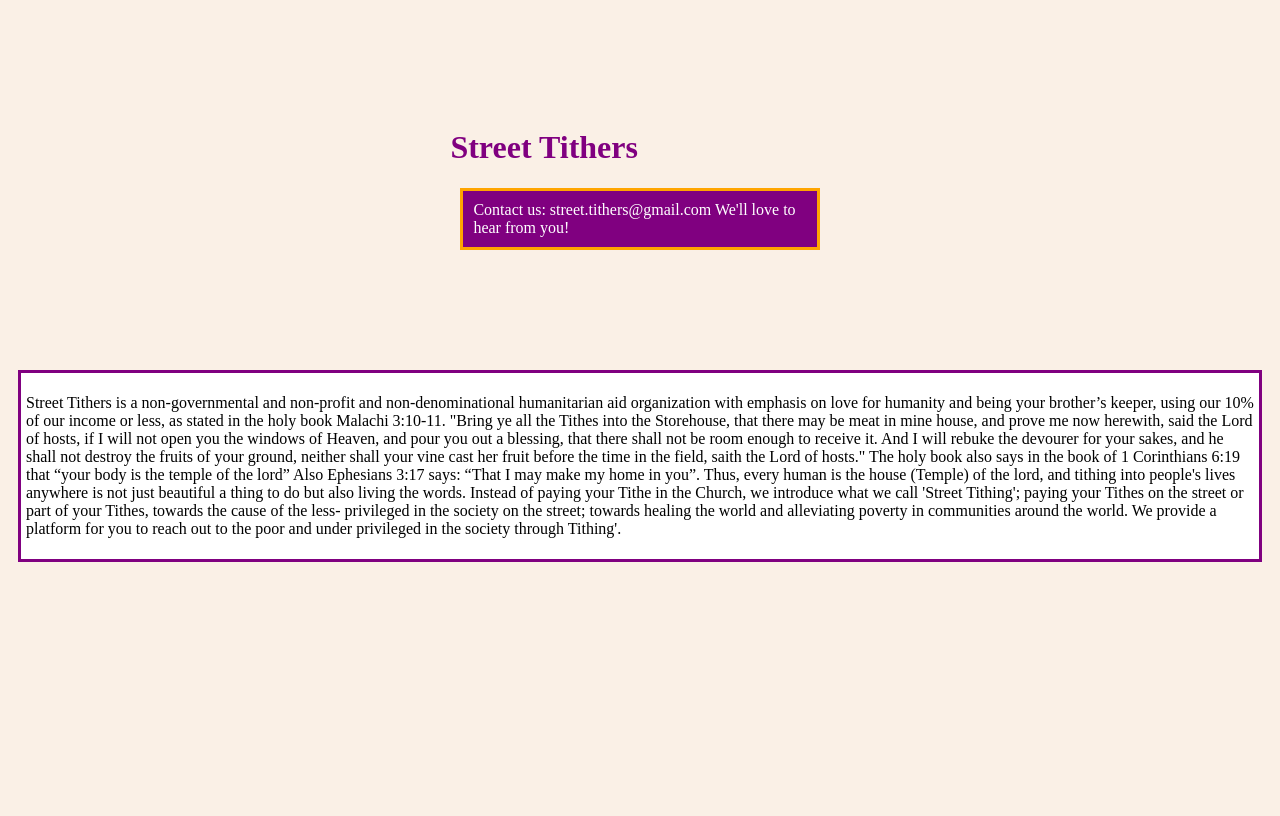
After one commit to Younggregs/street_tithers, a PHP site: page /support.php in a window 1280 px wide. The commit adds this page. Run offline with PHP 8.4, Linux system fonts and the light colour scheme.

Commit message:
push push

```diff
--- /dev/null
+++ b/support.php
@@ -0,0 +1,75 @@
+
+<!DOCTYPE html>
+<html>
+<head>
+<style>
+
+body {
+  background-color: linen;
+  height: 100vh;
+  align-items: center;
+  justify-content: center;
+}
+
+h1 {
+    color: purple;
+}
+
+.center {
+  margin: auto;
+  width: 30%;
+  padding: 100px 0;
+}
+
+
+.about {
+  background-color: white;
+  margin: 10px;
+  padding: 5px;
+  border: 3px solid purple;
+}
+
+.support {
+  background-color: purple;
+  margin: 10px;
+  padding: 5px;
+  color: white;
+  padding: 10px;
+  border: 3px solid orange;
+}
+
+</style>
+</head>
+<body>
+
+    <div class="center">
+    <h1>Street Tithers</h1>
+        <section class="support">
+            Contact us: street.tithers@gmail.com
+            We'll love to hear from you!
+        </section>
+    </div>
+
+    <section class="about">
+        <p>
+        Street Tithers is a non-governmental and non-profit and non-denominational humanitarian
+        aid organization with emphasis on love for humanity and being your brother’s keeper,
+        using our 10% of our income or less, as stated in the holy book Malachi 3:10-11. "Bring
+        ye all the Tithes into the Storehouse, that there may be meat in mine house, and prove me
+        now herewith, said the Lord of hosts, if I will not open you the windows of Heaven, and
+        pour you out a blessing, that there shall not be room enough to receive it. And I will rebuke
+        the devourer for your sakes, and he shall not destroy the fruits of your ground, neither shall
+        your vine cast her fruit before the time in the field, saith the Lord of hosts." The holy book
+        also says in the book of 1 Corinthians 6:19 that “your body is the temple of the lord” Also
+        Ephesians 3:17 says: “That I may make my home in you”. Thus, every human is the house (Temple)
+        of the lord, and tithing into people's lives anywhere is not just beautiful a thing to do but
+        also living the words. Instead of paying your Tithe in the Church, we introduce what we call
+        'Street Tithing'; paying your Tithes on the street or part of your Tithes, towards the cause of
+        the less- privileged in the society on the street; towards healing the world and alleviating
+        poverty in communities around the world. We provide a platform for you to reach out to the poor
+        and under privileged in the society through Tithing'.
+        </p>
+    </section>
+
+</body>
+</html>
```
Also changed, not shown: index.php (+53 -1 lines).
